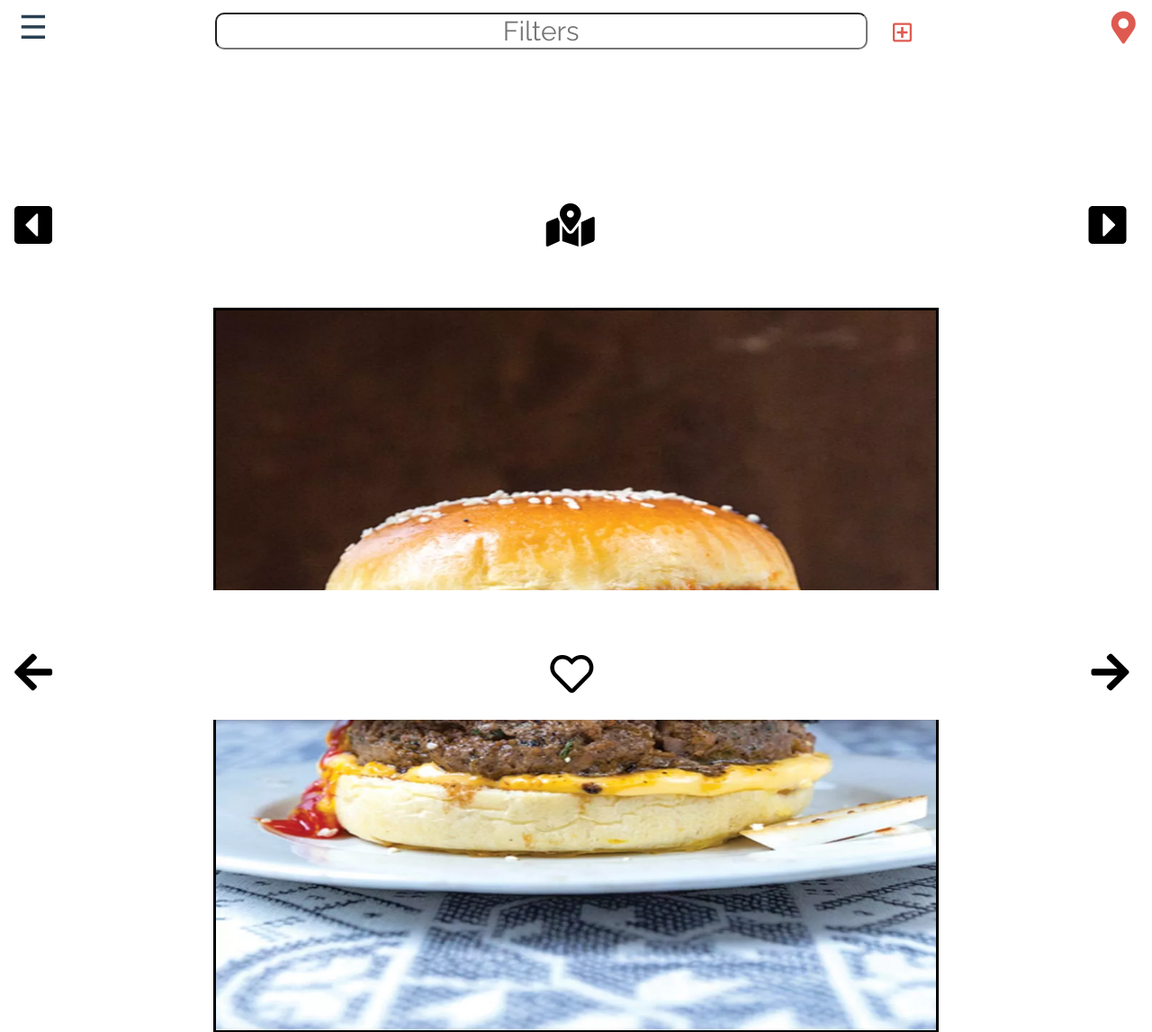
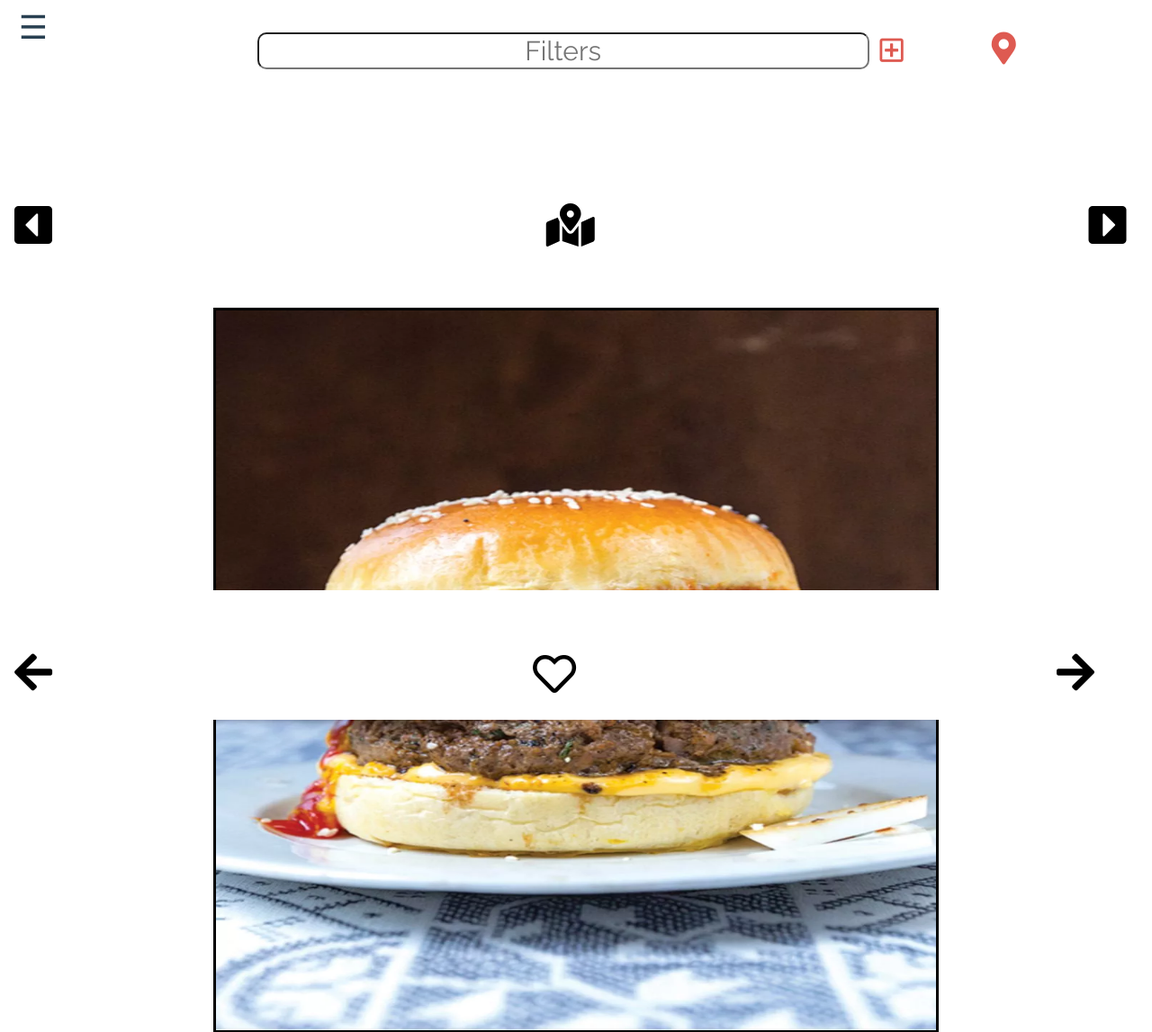
Before and after one commit to ang98320/FastFoodFinder, a PHP site: page /main.html in a window 1280 px wide. Shown: the top 1147 px of the page at 90% size. Run offline with PHP 8.4, Linux system fonts and the light colour scheme.

Commit message:
fixed a few css problems

```diff
--- a/css/main.css
+++ b/css/main.css
@@ -11,6 +11,7 @@
 
 .button {
   color: #DE5A51;
+  /*
   border: solid 2px #FFF;
   border-radius: 50%;
   display: inline-block;
@@ -18,7 +19,7 @@
   height: 50px;
   text-align: center;
   font-size: 24px;
-  line-height: 48px;
+  line-height: 48px;*/
 }
 
 .center {
@@ -149,7 +150,9 @@
 	width: 70%;
 	position: relative;
 	text-align: center;
-	margin: 0 auto;
+	/*margin: 0 auto;*/
+	margin-top:2%;
+
 }
 
 #nameBar {
@@ -159,10 +162,11 @@
 }
 
 #locationBar {
+	color: #000;
 	display: inline-block;
 	text-align: right;
 	margin-right: 1%;
-	float:right;
+	/*float:right;*/
 	background: transparent;
 	border-color: transparent;
 }
@@ -172,7 +176,7 @@
 	max-height: 100px;
 	font-size: 1.25em;
 	border-radius: 10px 10px 10px 10px;
-	width:80%;
+	width:75%;
 }
 
 #filterSubmit{
@@ -247,7 +251,7 @@
 	display: inline-block;
 	float: right;
 	font-size: 2em;
-	margin-right: 2%
+	margin-right: 5%
 }
 
 #save {
```
